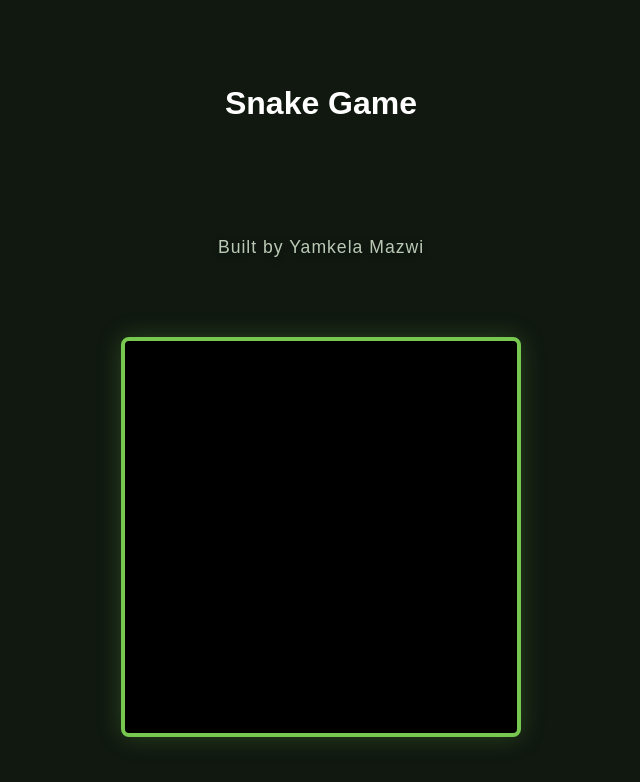
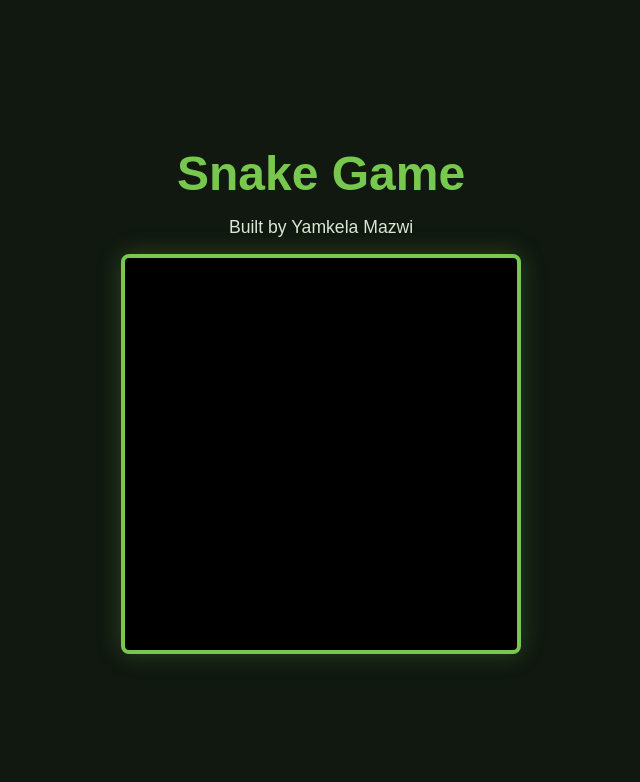
Before and after one commit to yamkelamazwi/Snake-Game, a plain HTML site: page index.html in a window 1280 px wide. Shown: the whole page, without its empty margins (319-959 px from the left). Drawn offline with Linux system fonts and the light colour scheme.

Commit message:
Refactor body layout to flexbox and enhance styles
Updated body layout to use flexbox for better alignment and added styles for headings and score board.

```diff
--- a/styles.css
+++ b/styles.css
@@ -11,12 +11,38 @@ body {
 body {
   min-height: 100vh;
   min-height: 100svh;
-  display: grid;
-  place-items: center;
+  display: flex;
+  flex-direction: column;
+  align-items: center;
+  justify-content: center;
+  gap: 12px;
   padding: 16px;
+  overflow-x: hidden;
   background: #101810;
   color: white;
   font-family: Arial, sans-serif;
+  text-align: center;
+}
+
+h1 {
+  margin: 0;
+  color: #78c850;
+  font-size: clamp(2rem, 9vw, 3rem);
+}
+
+#game-author {
+  margin: 0;
+  color: #d8e8d2;
+  font-size: clamp(0.9rem, 4vw, 1.1rem);
+  font-weight: normal;
+}
+
+#score-board {
+  display: flex;
+  flex-wrap: wrap;
+  justify-content: center;
+  gap: 20px;
+  font-size: clamp(0.9rem, 4vw, 1rem);
 }
 
 canvas {
@@ -29,10 +55,12 @@ canvas {
   border-radius: 8px;
   box-shadow: 0 0 24px rgb(120 200 80 / 25%);
   touch-action: none;
+  user-select: none;
 }
 
 @media (min-width: 600px) {
   body {
+    gap: 16px;
     padding: 24px;
   }
 
@@ -40,14 +68,3 @@ canvas {
     border-width: 4px;
   }
 }
-
-#game-author {
-  margin: 16px 0 0;
-  color: #d8e8d2;
-  font-size: clamp(0.9rem, 4vw, 1.1rem);
-  font-weight: 500;
-  letter-spacing: 1px;
-  text-align: center;
-  opacity: 0.85;
-  text-shadow: 0 2px 8px rgba(0, 0, 0, 0.6);
-}
```
